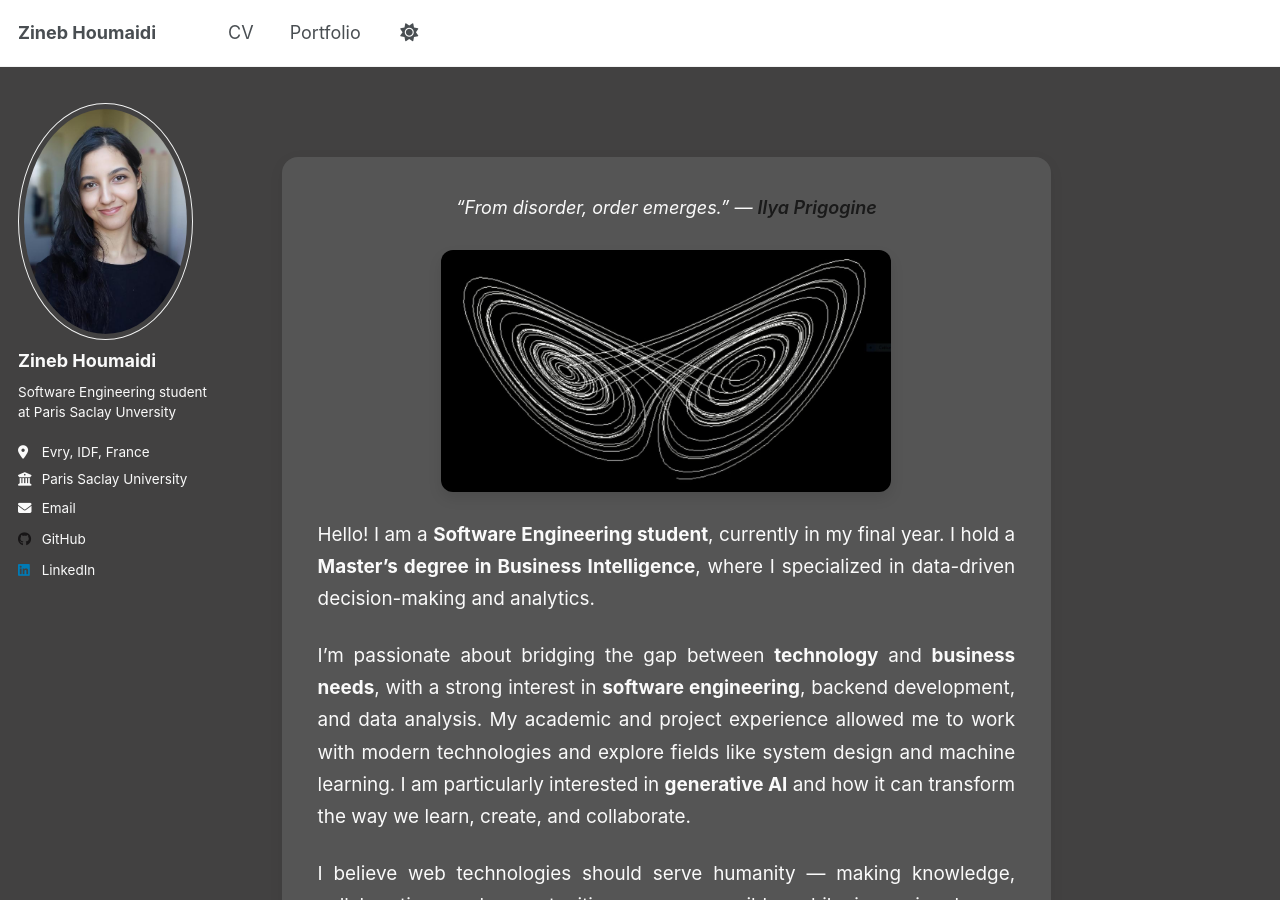
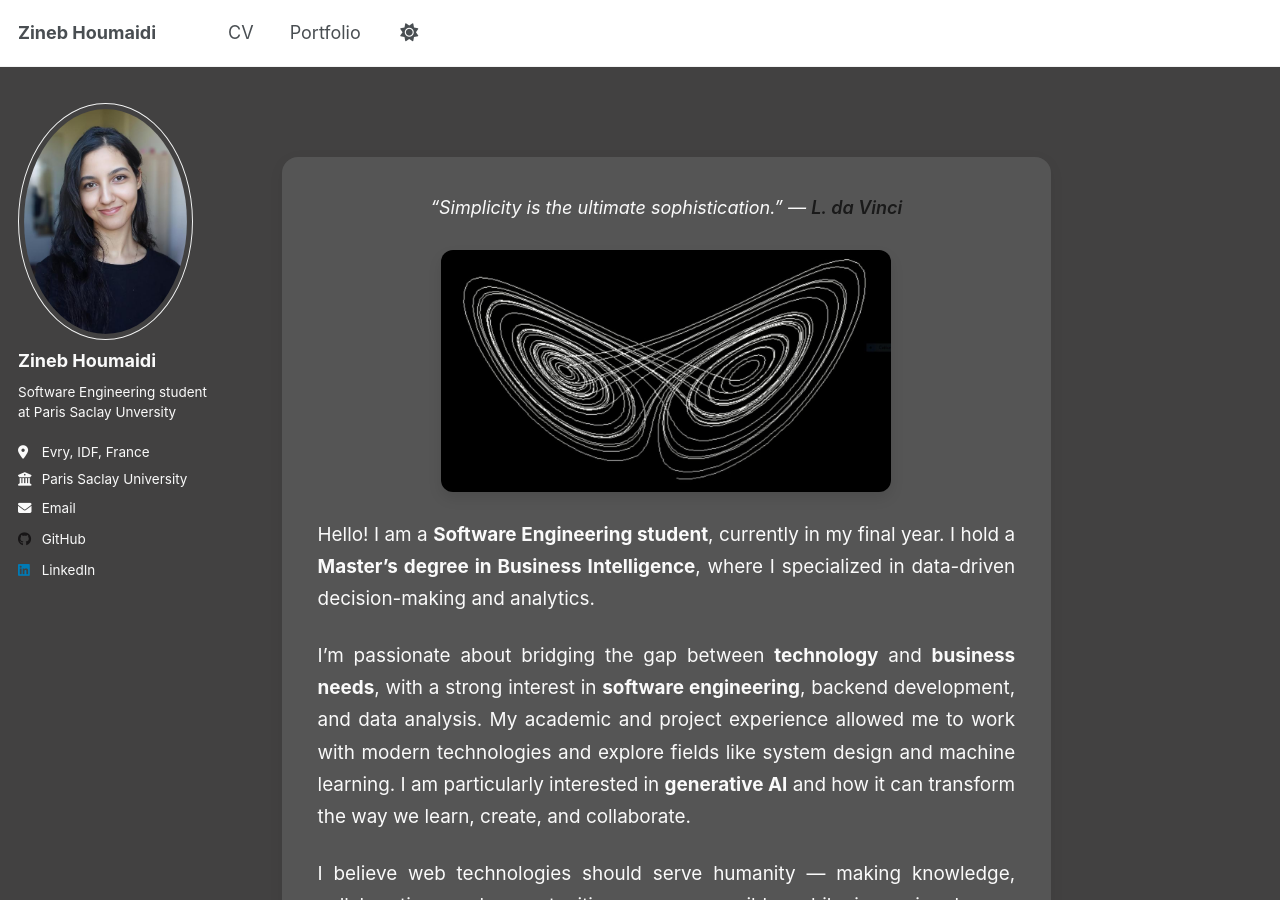
Before and after one commit to Zineb06/Zineb06.github.io, a Jekyll site: the page built from _pages/about.md, in a window 1280 px wide and 900 px high. Built offline with Jekyll 4.4.1, drawn with Linux system fonts in a browser that asks for light colours; a script that is not in the unit is left out.

Commit message:
dev : updating about.md

```diff
--- a/_pages/about.md
+++ b/_pages/about.md
@@ -85,7 +85,7 @@ redirect_from:
 
 <div class="about-container">
   <p class="quote">
-  “From disorder, order emerges.” — <span>Ilya Prigogine</span>
+  “Simplicity is the ultimate sophistication.” — <span>L. da Vinci</span>
   </p>
 
   <div class="image-container">
```
